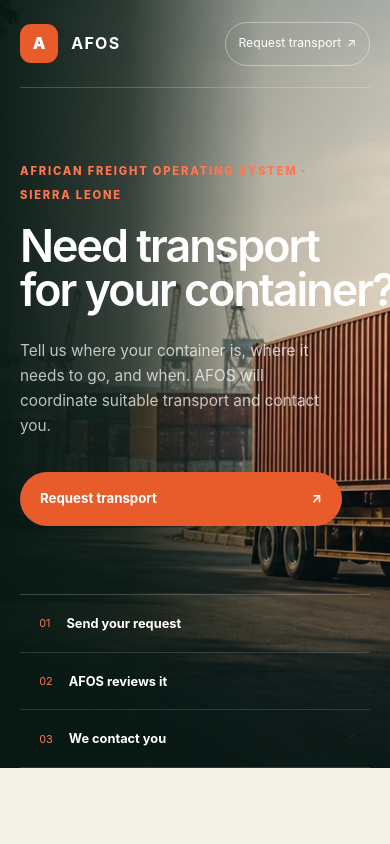
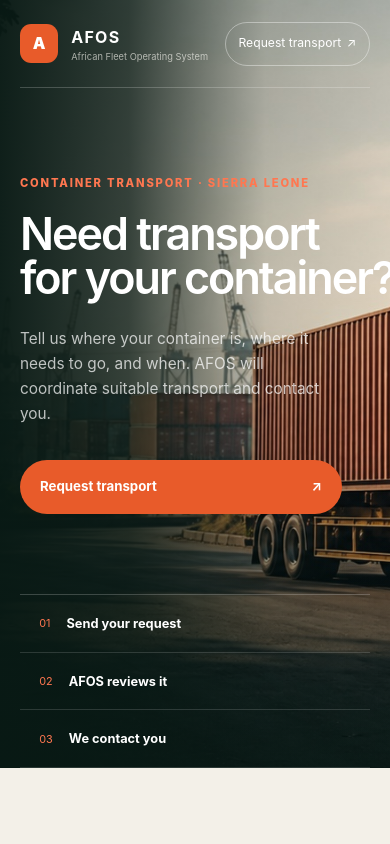
Before and after one commit to LichfieldAmara/afos-platform, a Next.js app: page / in a window 390 px wide. Shown: the top 844 px of the page. Built offline with nearby package versions, Linux system fonts and the light colour scheme.

Commit message:
correct AFOS brand presentation

```diff
--- a/app/globals.css
+++ b/app/globals.css
@@ -423,6 +423,8 @@ footer {
   .marketing-nav { min-height: 5.5rem; gap: .65rem; }
   .marketing-nav .brand { flex: 0 0 auto; }
   .marketing-nav .brand-mark { width: 2.4rem; height: 2.4rem; }
+  .marketing-nav .brand small,
+  .simple-public-nav .brand small { display: block; max-width: 9rem; font-size: .58rem; line-height: 1.25; }
   .nav-login { min-height: 2.75rem; padding: .6rem .8rem; display: inline-flex; align-items: center; gap: .35rem; white-space: nowrap; font-size: .76rem; }
   .marketing-hero-content { padding: 3.2rem 0; }
   .marketing-hero h1 { max-width: 22rem; font-size: clamp(2.35rem,11.5vw,3.25rem); line-height: .98; letter-spacing: -.045em; overflow-wrap: normal; word-break: normal; }
@@ -436,8 +438,7 @@ footer {
 
 @media (max-width: 350px) {
   .marketing-nav { align-items: center; }
-  .nav-login { padding: .55rem .7rem; font-size: .7rem; }
-  .marketing-hero h1 { font-size: 2.75rem; }
+  .marketing-nav .nav-login { display: none; }
 }
 
 .request-create { margin-top: 1rem; border: 1px solid var(--line); background: var(--cream); }
--- a/app/layout.tsx
+++ b/app/layout.tsx
@@ -3,7 +3,7 @@ import "./globals.css";
 import "./simple-request.css";
 
 export const metadata: Metadata = {
-  title: "AFOS | African Freight Operating System",
+  title: "AFOS | African Fleet Operating System",
   description:
     "Request trucks and trailers for transport in Sierra Leone.",
 };
--- a/app/page.tsx
+++ b/app/page.tsx
@@ -11,11 +11,11 @@ export default function Home() {
         <Image className="marketing-hero-image" src="/images/afos-container-transport-hero.jpg" alt="Container truck moving near a coastal container terminal" fill priority sizes="100vw" />
         <div className="marketing-overlay" />
         <nav className="marketing-nav">
-          <Link className="brand" href="/"><span className="brand-mark">A</span><span><strong>AFOS</strong><small>African Freight Operating System</small></span></Link>
+          <Link className="brand" href="/"><span className="brand-mark">A</span><span><strong>AFOS</strong><small>African Fleet Operating System</small></span></Link>
           <Link className="nav-login" href="/request">Request transport <span>↗</span></Link>
         </nav>
         <div className="marketing-hero-content">
-          <span className="marketing-kicker">African Freight Operating System · Sierra Leone</span>
+          <span className="marketing-kicker">Container transport · Sierra Leone</span>
           <h1><span>Need transport</span> <span>for your container?</span></h1>
           <p>Tell us where your container is, where it needs to go, and when. AFOS will coordinate suitable transport and contact you.</p>
           <div className="marketing-actions"><Link className="marketing-primary" href="/request">Request transport <span>↗</span></Link></div>
@@ -34,7 +34,7 @@ export default function Home() {
       </section>
 
       <footer className="marketing-footer">
-        <div className="brand"><span className="brand-mark">A</span><span><strong>AFOS</strong><small>African Freight Operating System</small></span></div>
+        <div className="brand"><span className="brand-mark">A</span><span><strong>AFOS</strong><small>African Fleet Operating System</small></span></div>
         <p>Container transport coordination.<br /><a href="tel:+23299507223">+232 99 507223</a></p>
         <span>Freetown · Sierra Leone</span>
       </footer>
--- a/app/request/page.tsx
+++ b/app/request/page.tsx
@@ -1,2 +1,2 @@
 import Link from"next/link";import{submitGuestRequest}from"@/app/actions/guest-requests";import{GuestRequestForm}from"@/components/requests/guest-request-form";
-export const metadata={title:"Request transport | AFOS"};export default function RequestPage(){return <main className="public-request-page"><nav className="simple-public-nav"><Link className="brand" href="/"><span className="brand-mark">A</span><span><strong>AFOS</strong><small>African Freight Operating System</small></span></Link></nav><header><span>NO ACCOUNT REQUIRED</span><h1>Request transport.</h1><p>AFOS means African Freight Operating System. Tell us what you need, where it should go and when you need it. We will contact you after reviewing your request.</p></header><GuestRequestForm action={submitGuestRequest}/></main>}
+export const metadata={title:"Request transport | AFOS"};export default function RequestPage(){return <main className="public-request-page"><nav className="simple-public-nav"><Link className="brand" href="/"><span className="brand-mark">A</span><span><strong>AFOS</strong><small>African Fleet Operating System</small></span></Link></nav><header><span>NO ACCOUNT REQUIRED</span><h1>Request transport.</h1><p>Tell us what you need, where it should go and when you need it. AFOS will contact you after reviewing your request.</p></header><GuestRequestForm action={submitGuestRequest}/></main>}
--- a/components/auth/auth-shell.tsx
+++ b/components/auth/auth-shell.tsx
@@ -16,7 +16,7 @@ export function AuthShell({
       <section className="auth-context">
         <Link className="brand auth-brand" href="/">
           <span className="brand-mark" aria-hidden="true">A</span>
-          <span><strong>AFOS</strong><small>African Freight Operating System</small></span>
+          <span><strong>AFOS</strong><small>African Fleet Operating System</small></span>
         </Link>
         <div>
           <span className="auth-kicker">Controlled pilot access</span>
```
Also changed, not shown: lib/requests/receipt.ts (+1 -1 lines), 5 other files (tests, documents, lock files or other folders).
